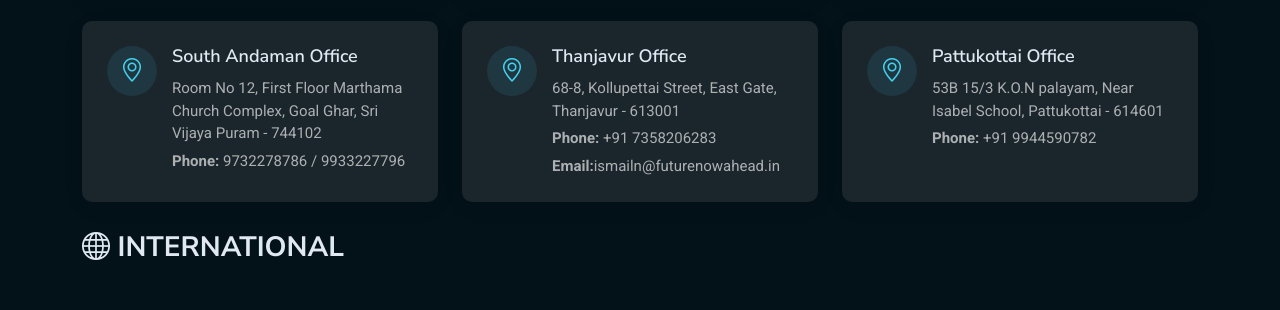
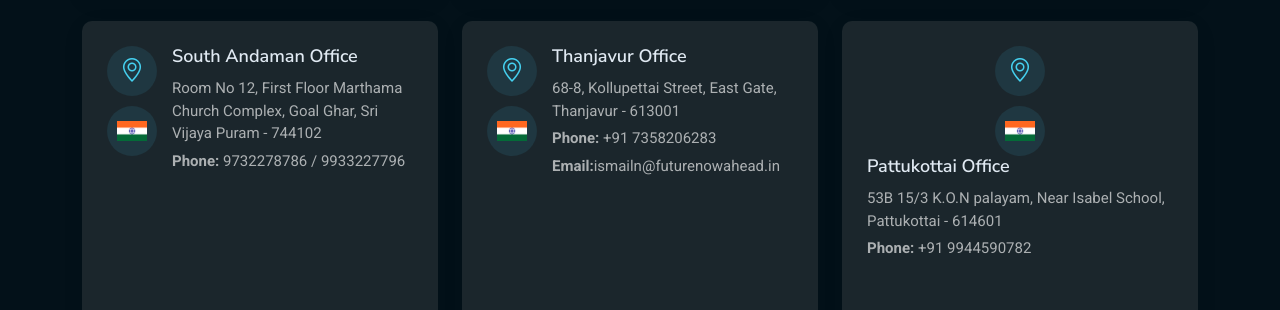
Before and after one commit to futurenowahead/temp, a plain HTML site: page contact.html in a window 1280 px wide. Shown: the part 1272-1582 px from the top of the page. Drawn offline with nearby package versions, Linux system fonts and the light colour scheme.

Commit message:
Update contact.html

```diff
--- a/contact.html
+++ b/contact.html
@@ -267,8 +267,16 @@ Opp. To Max Lube
       </div>
       <!-- Thuvarankurichi -->
       <div class="col-lg-4 col-md-6" data-aos="fade-up" data-aos-delay="400">
-        <div class="contact-info-box">
+        <div class="contact-info-box" style="display: flex; align-items: flex-start; gap: 15px;">
+                                  <div style="display: flex; flex-direction: column; align-items: center;">
+
           <div class="icon-box"><i class="bi bi-geo-alt"></i></div>
+                                       <div class="icon-box" style="
+    margin-top: 10px;
+">
+      <img src="assets/img/Flag_of_India.png" alt="Indian Flag" style="max-width:60%; margin-top:0;">
+      </div>
+    </div>
           <div class="info-content">
             <h4>South Andaman Office</h4>
             <p>Room No 12, First Floor Marthama Church Complex, Goal Ghar, Sri Vijaya Puram - 744102 </p>
@@ -279,8 +287,16 @@ Opp. To Max Lube
 
       <!-- Thanjavur -->
       <div class="col-lg-4 col-md-6" data-aos="fade-up" data-aos-delay="500">
-        <div class="contact-info-box">
+        <div class="contact-info-box" style="display: flex; align-items: flex-start; gap: 15px;">
+                                            <div style="display: flex; flex-direction: column; align-items: center;">
+
           <div class="icon-box"><i class="bi bi-geo-alt"></i></div>
+           <div class="icon-box" style="
+    margin-top: 10px;
+">
+      <img src="assets/img/Flag_of_India.png" alt="Indian Flag" style="max-width:60%; margin-top:0;">
+      </div>
+    </div>
           <div class="info-content">
             <h4>Thanjavur Office</h4>
             <p>68-8, Kollupettai Street, East Gate, Thanjavur - 613001</p>
@@ -291,8 +307,15 @@ Opp. To Max Lube
       </div>
  <!-- Pattukottai -->
       <div class="col-lg-4 col-md-6" data-aos="fade-up" data-aos-delay="500">
-        <div class="contact-info-box">
+        <div class="contact-info-box" style="display: flex; align-items: flex-start; gap: 15px;">
+                                                      <div style="display: flex; flex-direction: column; align-items: center;">
+
           <div class="icon-box"><i class="bi bi-geo-alt"></i></div>
+                      <div class="icon-box" style="
+    margin-top: 10px;
+">
+      <img src="assets/img/Flag_of_India.png" alt="Indian Flag" style="max-width:60%; margin-top:0;">
+      </div>
           <div class="info-content">
             <h4>Pattukottai Office</h4>
             <p>53B 15/3 K.O.N palayam, Near Isabel School, Pattukottai - 614601</p>
```
